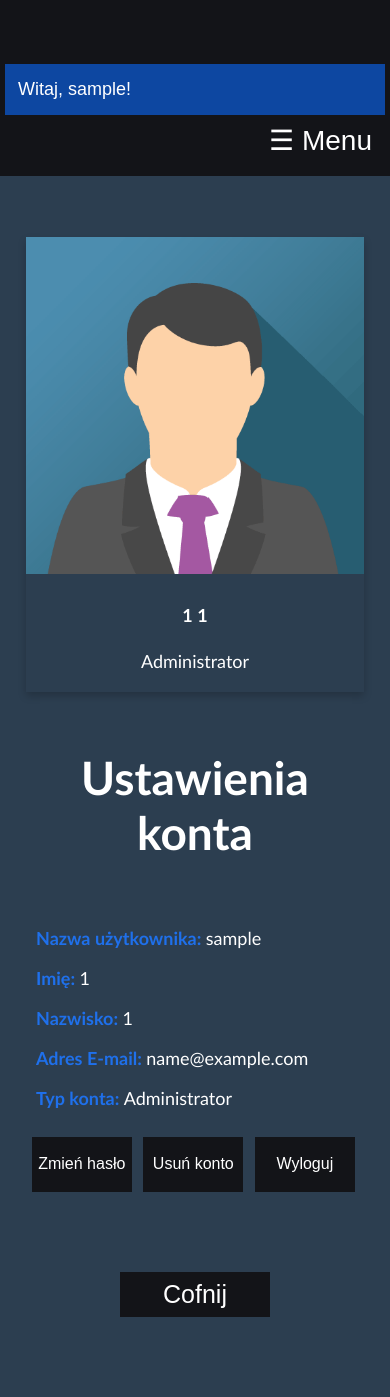
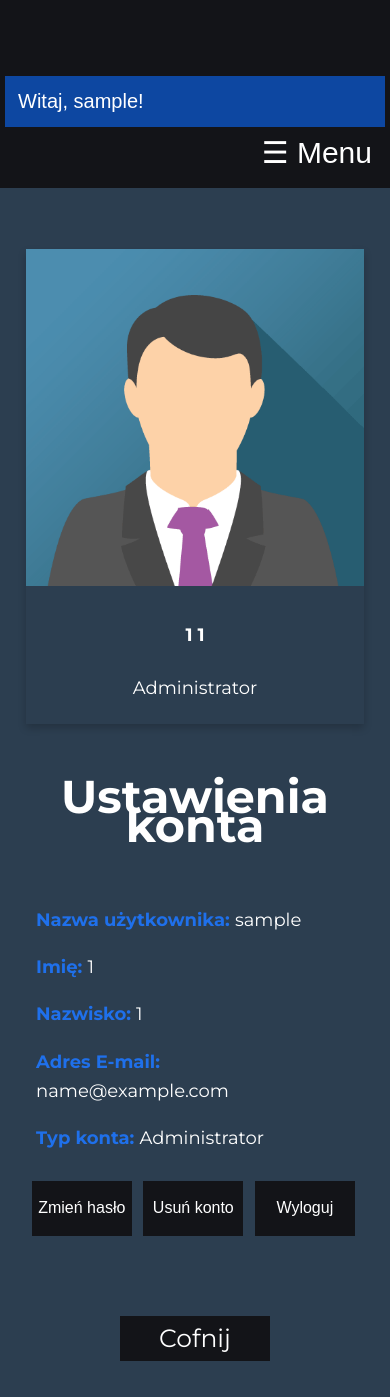
Before and after one commit to Yournicknamehere/E14, a PHP site: page /profil.php in a window 390 px wide. Before the commit the page ends 1317 px from the top, so only its background shows below. Run offline with PHP 8.4, Linux system fonts and the light colour scheme; the visitor is signed in with stand-in values (Sample User, id 1).

Commit message:
Update style.css

```diff
--- a/CSS/style.css
+++ b/CSS/style.css
@@ -1,3 +1,5 @@
+@import url('https://fonts.googleapis.com/css?family=Montserrat:400,500,600,700&display=swap');
+
 * {
     box-sizing: border-box;
     -webkit-box-sizing: border-box;
@@ -9,7 +11,7 @@ body {
     color: white;
     font-size: 20px;
     text-align: center;
-    font-family: Arial, Helvetica, sans-serif;
+    font-family: 'Montserrat', sans-serif;
 }
 
 .header {
@@ -29,7 +32,6 @@ body {
     text-align: center;
     padding: 13px;
     text-decoration: none;
-    font-size: 18px;
     line-height: 25px;
     transition: 0.5s;
     transition: margin-right .5s;
@@ -39,7 +41,7 @@ body {
 }
 
 .header a.logo {
-    font-size: 28px;
+    font-size: 40px;
     font-weight: bold;
     text-align: center;
 }
@@ -68,9 +72,8 @@ body {
 .content {
     width: 100%;
     margin-top: 70px;
-    font-size: 25px;
     text-align: center;
-    font-family: 'Trebuchet MS', 'Lucida Sans Unicode', 'Lucida Grande', 'Lucida Sans', Arial, sans-serif;
+    line-height: 32.36px;
 }
 
 .formInput {
@@ -115,6 +123,7 @@ input:focus {
 }
 
 .formInputBtn {
+    font-family: 'Montserrat', sans-serif;
     border: 0;
     margin-bottom: 20px;
     font-size: 25px;
@@ -309,7 +315,7 @@ select:focus {
 }
 
 .profileInfo p {
-    font-family: 'Trebuchet MS', 'Lucida Sans Unicode', 'Lucida Grande', 'Lucida Sans', Arial, sans-serif;
+    font-family: 'Montserrat', sans-serif;
 }
 
 .profileInfo b {
@@ -429,7 +436,7 @@ select:focus {
     }
     #openNav {
         float: right;
-        font-size: 28px;
+        font-size: 30px;
     }
     #openNav::after {
         content: "";
@@ -457,14 +464,10 @@ select:focus {
     .formInput:-ms-input-placeholder {
         color: white;
     }
+
     .content {
         margin-top: 35px;
         font-size: 18px;
-    }
-    body {
-        font-size: 16px;
-    }
-    select {
-        font-size: 18px;
+        line-height: 29.12px;
     }
 }
```
Also changed, not shown: other parts of CSS/style.css (+20 -14 lines).
